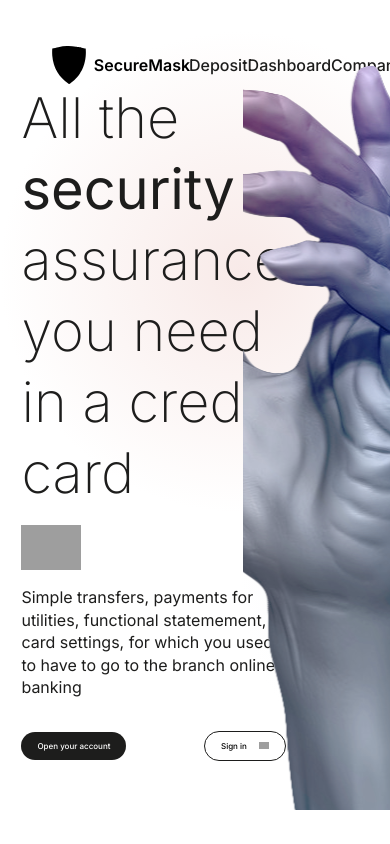
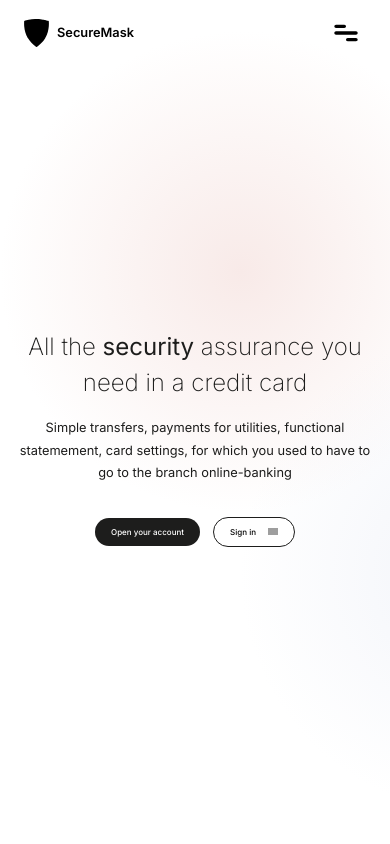
Before and after one commit to Martinsngene/secure-mask-web, a Next.js app: page / in a window 390 px wide. Built offline with nearby package versions, Linux system fonts and the light colour scheme; grey boxes are pictures that could not be loaded.

Commit message:
update: Complete home page responsiveness and menu

```diff
--- a/src/components/home/styles.module.css
+++ b/src/components/home/styles.module.css
@@ -12,18 +12,23 @@
   @apply bg-transparent;
 }
 
+.header,
+.welcomeText {
+  @apply text-center md:text-left text-[#1D1D1C] px-4 md:px-0 mt-8 md:mt-0;
+}
+
 .header {
-  @apply font-[200] text-[56px] leading-[71px] text-[#1D1D1C] max-w-[720px];
+  @apply font-[200] text-[1.5rem] md:text-[56px] md:leading-[71px]  md:max-w-[720px];
 }
 
 .imageContainer {
-  @apply my-4;
+  @apply hidden md:block my-4;
 }
 
 .welcomeText {
-  @apply font-[400] text-[16px] leading-[22.4px] text-[#1D1D1C] max-w-[395px];
+  @apply my-4 md:my-0 font-[400] text-[0.8rem] md:text-[1rem] leading-[22.4px] md:max-w-[395px];
 }
 
 .btnContainer {
-  @apply flex items-center justify-between max-w-[300px] mt-8;
+  @apply mx-auto md:mx-0 flex items-center justify-between max-w-[200px] md:max-w-[300px] mt-8;
 }
--- /dev/null
+++ b/src/components/menu/index.tsx
@@ -0,0 +1,23 @@
+/** @format */
+
+import React from "react";
+import Link from "next/link";
+
+import styles from "./styles.module.css";
+import { NavItems } from "../constants";
+
+const Menu = () => {
+  return (
+    <div className={styles.menu_container}>
+      <div className={styles.links_container}>
+        {NavItems.map((item, index) => (
+          <Link key={index} href={item.link} passHref>
+            <p className={styles.link}>{item.name}</p>
+          </Link>
+        ))}
+      </div>
+    </div>
+  );
+};
+
+export default Menu;
--- a/src/components/menu/styles.module.css
+++ b/src/components/menu/styles.module.css
@@ -0,0 +1,21 @@
+/** @format */
+/* Menu Container */
+.menu_container {
+  @apply fixed left-0 right-0 top-[4rem] w-full h-full flex items-center justify-center;
+  background: linear-gradient(
+    109.46deg,
+    rgba(201, 201, 201, 0.8) 1.57%,
+    rgba(196, 196, 196, 0.1) 100%
+  );
+  backdrop-filter: blur(25px);
+}
+
+/* Menu Links Container */
+.links_container {
+  @apply mt-8 h-full w-[60%] flex flex-col items-center;
+}
+
+/* Link */
+.link {
+  @apply my-2;
+}
--- a/src/components/navbar/index.tsx
+++ b/src/components/navbar/index.tsx
@@ -1,26 +1,38 @@
 /** @format */
 
 import Image from "next/image";
-import React from "react";
+import React, { useState } from "react";
 
 import styles from "./styles.module.css";
 import { NavItems } from "../constants";
 import Link from "next/link";
+import Menu from "../menu";
 
 const Navbar = () => {
+  // Menu useState to hide and show the menu component
+  const [isOpen, setIsOpen] = useState(false);
+
+  // This function opens and closes the menu using the Menu useState above
+  const toggleMenu = () => setIsOpen(!isOpen);
   return (
     <div className={styles.container}>
       {/* Logo */}
       <div className={styles.logo_container}>
-        <Image src='/logo.svg' alt='logo' width={40} height={40} />
-        <span className={styles.logo}>SecureMask</span>
+        <Image src='/logo.svg' alt='logo' width={25} height={325} />
+        <div className={styles.brand}>SecureMask</div>
       </div>
       {/* Navigation Links */}
       <div className={styles.links_container}>
-        {NavItems.map((item) => (
-          <Link href={item.link}>{item.name}</Link>
+        {NavItems.map((item, index) => (
+          <Link key={index} href={item.link}>
+            {item.name}
+          </Link>
         ))}
       </div>
+      <button onClick={toggleMenu} className={styles.menu_container}>
+        <Image src='/menu.svg' alt='open menu' fill />
+      </button>
+      {isOpen && <Menu />}
     </div>
   );
 };
--- a/src/components/navbar/styles.module.css
+++ b/src/components/navbar/styles.module.css
@@ -1,20 +1,29 @@
 /** @format */
 /* Navbar Container */
 .container {
-  @apply fixed flex items-center justify-between top-[2.5rem] left-[2.5rem] h-[50px] w-[60%] pl-[4rem];
+  @apply z-10 fixed flex items-center justify-between top-[0.5rem] md:top-[2.5rem] right-0 left-0 md:left-[2.5rem] h-[50px] w-full md:w-[60%] px-6 md:pl-[4rem];
 }
 
 /* Logo Container */
 .logo_container {
-  @apply flex items-center justify-center w-[20%];
+  @apply flex items-center justify-center md:w-[20%];
 }
 
+/* .logo_icon {
+  @apply
+} */
+
 /* Logo */
-.logo {
-  @apply text-[1rem] md:text-[1.5rem] font-semibold ml-2;
+.brand {
+  @apply text-[0.8rem] md:text-[1.2rem] font-semibold ml-2;
 }
 
 /* Links Container */
 .links_container {
-  @apply text-[#1D1D1C] font-medium flex items-center justify-between w-[50%];
+  @apply text-[#1D1D1C] font-medium hidden md:flex items-center justify-between lg:w-[60%] xl:w-[50%];
 }
+
+/* Menu Container */
+.menu_container {
+  @apply relative w-[40px] h-[40px] block md:hidden;
+}
--- a/src/pages/index.tsx
+++ b/src/pages/index.tsx
@@ -10,12 +10,12 @@ const inter = Inter({ subsets: ["latin"] });
 export default function Home() {
   return (
     <main
-      className={`container w-full h-[100vh] pl-[4rem] flex ${inter.className}`}>
+      className={`container mx-auto w-full h-[100vh] md:pl-[4rem] flex ${inter.className}`}>
       <Navbar />
-      <div className='w-[55%] h-full flex items-center justify-center'>
+      <div className='w-full md:w-[55%] h-full flex items-center justify-center'>
         <Hero />
       </div>
-      <div className='w-[45%] h-[100vh]'>
+      <div className='hidden md:block w-[45%] h-[100vh]'>
         <HandWithCard />
       </div>
     </main>
```
